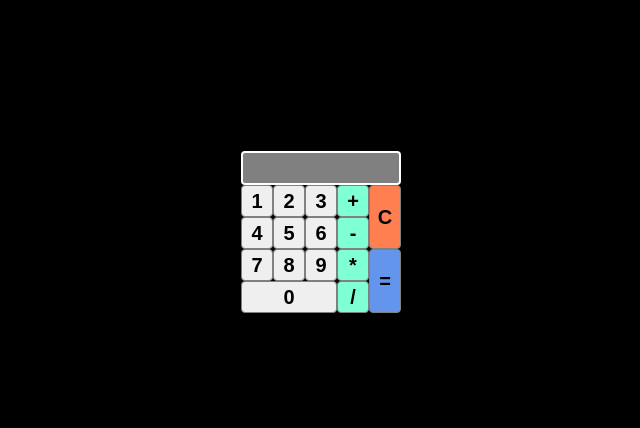
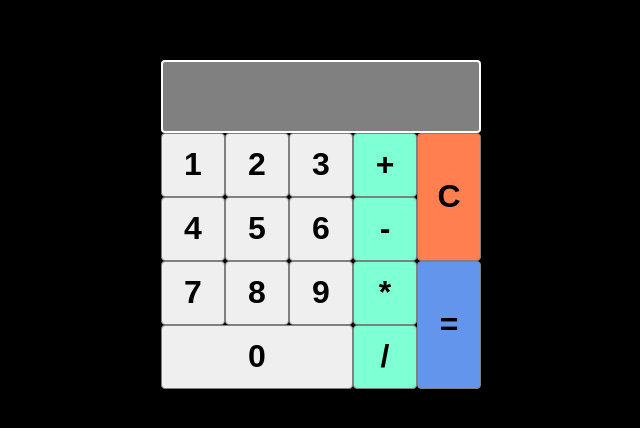
Before and after one commit to jisu-usij/odin-calculator, a plain HTML site: page index.html in a window 1280 px wide. Shown: the part 176-604 px from the top of the page, without its empty margins (319-959 px from the left). Drawn offline with Linux system fonts and the light colour scheme.

Commit message:
Increase size of UI

```diff
--- a/styles.css
+++ b/styles.css
@@ -9,6 +9,7 @@ body {
   display: flex;
   align-items: center;
   justify-content: center;
+  margin: 0;
 }
 
 .calculator {
@@ -43,12 +44,12 @@ body {
 }
 
 button {
-  font-size: 20px;
+  font-size: 32px;
   font-weight: bold;
   box-sizing: border-box;
   display: inline-block;
-  width: 32px;
-  height: 32px;
+  width: 64px;
+  height: 64px;
   border: 1px gray solid;
   border-radius: 4px;
 }
@@ -58,10 +59,11 @@ button:hover {
 }
 
 .display {
+  box-sizing: border-box;
   background-color: gray;
   border: 2px white solid;
-  font-size: 24px;
-  min-height: 30px;
+  font-size: 60px;
+  min-height: 73px;
   border-radius: 4px;
   padding-right: 4px;
   display: flex;
```
